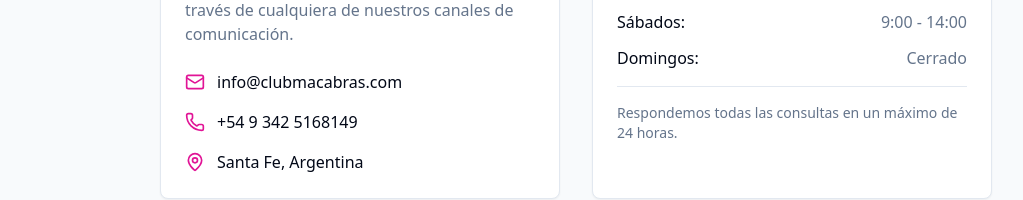
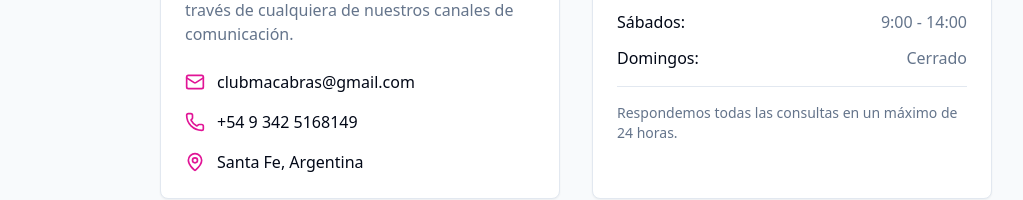
Before and after one commit to MicaelaKloster/Club-Macabras, a React (Vite) app in the folder frontend/: page / in a window 1280 px wide. Shown: the part 1843-2043 px from the top of the page, without its empty margins (64-1087 px from the left). Built offline with nearby package versions, Linux system fonts and the light colour scheme.

Commit message:
Corrección de correo

```diff
--- a/frontend/src/pages/Home.jsx
+++ b/frontend/src/pages/Home.jsx
@@ -197,7 +197,7 @@ const Home = () => {
                 <div className="space-y-4">
                   <div className="flex items-center gap-3">
                     <Mail className="text-primary" size={20} />
-                    <span>info@clubmacabras.com</span>
+                    <span>clubmacabras@gmail.com</span>
                   </div>
                   <div className="flex items-center gap-3">
                     <Phone className="text-primary" size={20} />
--- a/frontend/src/pages/PaginaNoEncontrada.jsx
+++ b/frontend/src/pages/PaginaNoEncontrada.jsx
@@ -96,9 +96,9 @@ const PaginaNoEncontrada = () => {
                   variant="link"
                   className="text-pink-600 hover:text-pink-700 p-0 h-auto font-normal"
                 >
-                  <a href="mailto:info@clubmacabras.com">
+                  <a href="mailto:clubmacabras@gmail.com">
                     <Mail className="h-4 w-4 mr-1" />
-                    info@clubmacabras.com
+                    clubmacabras@gmail.com
                   </a>
                 </Button>
               </p>
--- a/frontend/src/pages/PagoFallido.jsx
+++ b/frontend/src/pages/PagoFallido.jsx
@@ -112,9 +112,9 @@ const PagoFallido = () => {
                     variant="link"
                     className="text-blue-600 hover:text-blue-700 p-0 h-auto font-normal"
                   >
-                    <a href="mailto:soporte@clubmacabras.com">
+                    <a href="mailto:clubmacabras@gmail.com">
                       <Mail className="h-4 w-4 mr-1" />
-                      info@clubmacabras.com
+                      clubmacabras@gmail.com
                     </a>
                   </Button>
                 </p>
```
